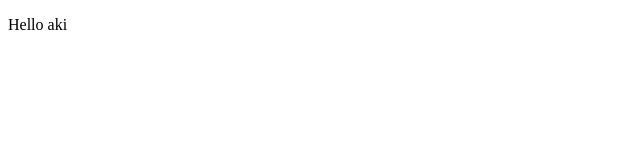
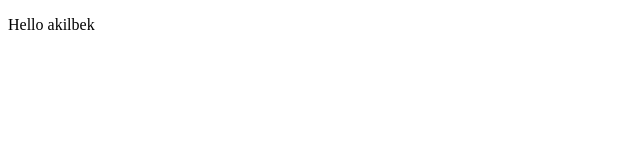
Before and after one commit to AKILBEK-UR/project, a plain HTML site: page index.html in a window 1280 px wide. Shown: the full height of the page, 0-640 px from the left. Drawn offline with Linux system fonts and the light colour scheme.

```diff
--- a/index.html
+++ b/index.html
@@ -7,7 +7,7 @@
     <title>Document</title>
 </head>
 <body>
-    <p onclick=""> Hello aki</p>
+    <p onclick=""> Hello akilbek</p>
     <script src = "js/script.js">
     </script>
 
```
Also changed, not shown: sss.js (added).
